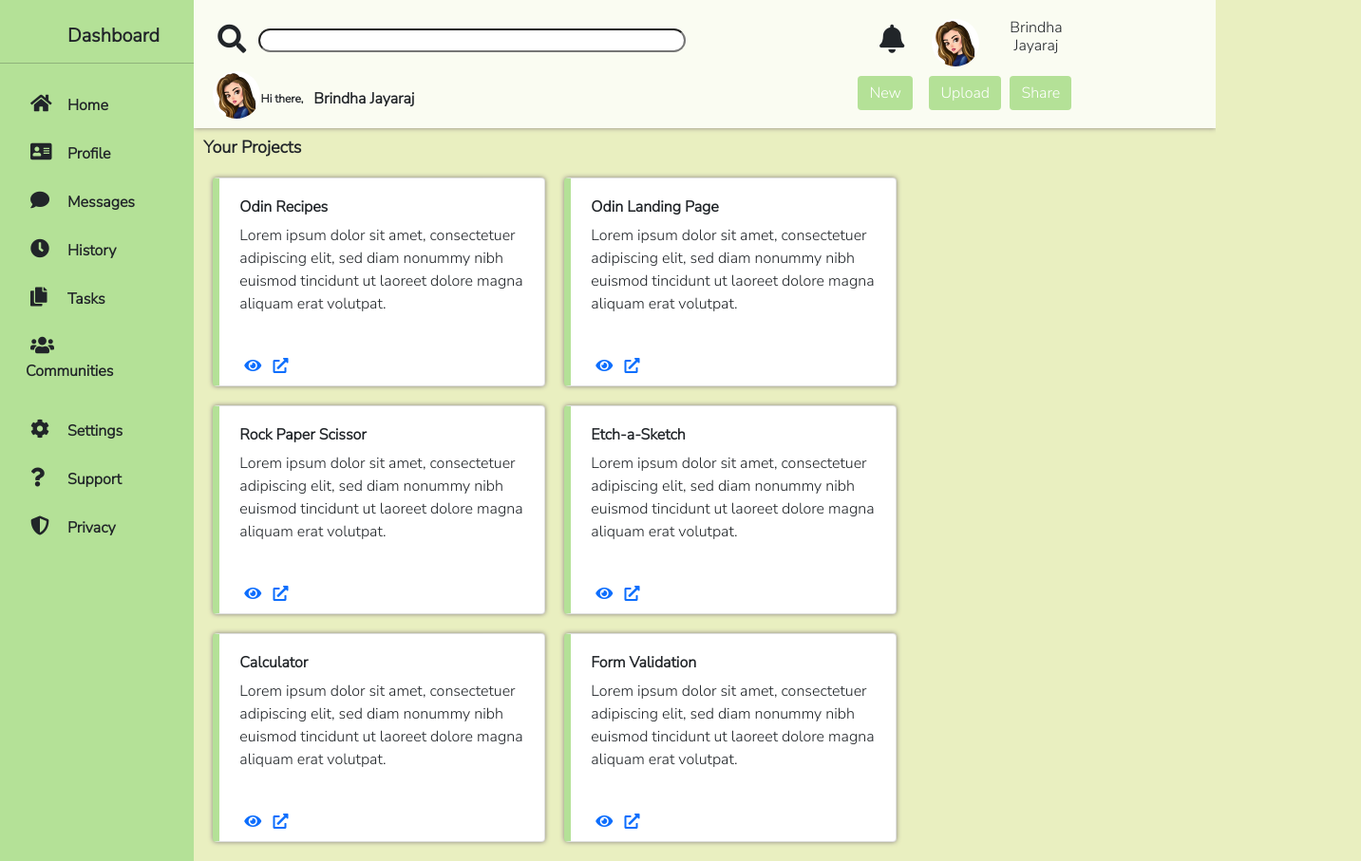
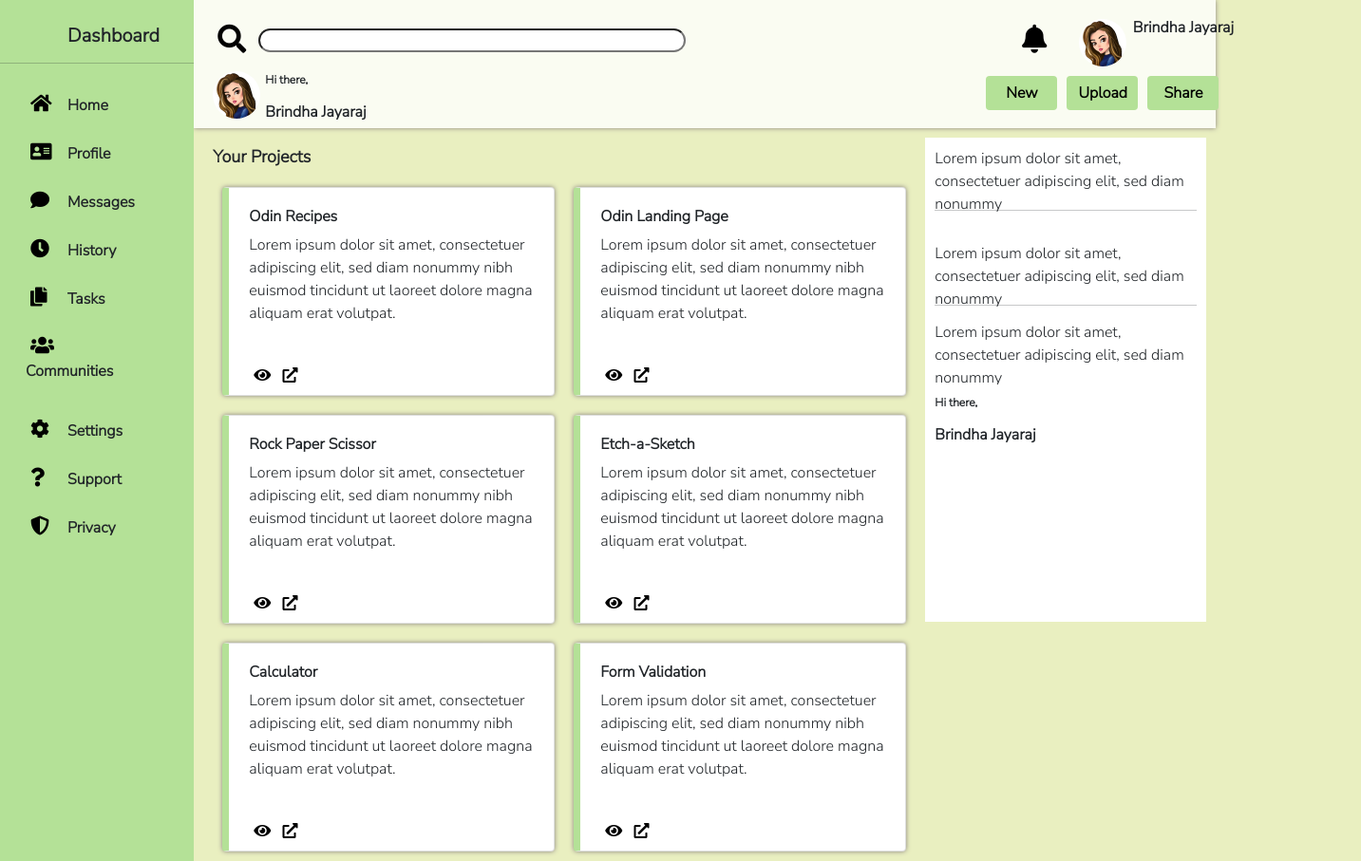
Before and after one commit to Brindha-hilife/odin_admin_dashboard, a plain HTML site: page index.html in a window 1280 px wide. Shown: the top 907 px of the page at 95% size, 1433 px wide, since content can reach past the window. Drawn offline with nearby package versions, Linux system fonts and the light colour scheme; some icons are missing.

Commit message:
Edit styles

```diff
--- a/assets/css/style.css
+++ b/assets/css/style.css
@@ -8,6 +8,7 @@ body{
     width: 100%;
     height: 100vh;
     background-color: #e9efc0 !important;
+    overflow-x: hidden;
 }
 .content{
     display: flex;
@@ -98,13 +99,14 @@ li{
     text-align: left;
     gap: 10px;
 }
-.sub-item{
+.one{
     display: grid;
-    grid-template-columns: 95px 107px ;
-    grid-template-rows: 20px;
-    gap: 10px;
-    text-align: right;
+    grid-template-columns: 55px 110px;
+    /* grid-template-rows: 17px; */
+    gap: 0px;
+    text-align: left;
 }
+
 input{
     width: 450px !important;
     height: 25px !important;
@@ -119,9 +121,17 @@ input{
 }
 .container-grid{
     display: grid;
-    grid-template-columns: 65px 75px 75px;
+    grid-template-columns: 75px 75px 75px;
     gap: 10px;
     text-align: center;
+    justify-content: start;
+}
+.itemtwo{
+    width: 375px;
+}
+.headsix{
+    font-weight: 900;
+    margin-bottom: -10px
 }
 .para{
     font-size: 12px;
@@ -130,6 +140,9 @@ input{
     background-color: #b4e197 !important;
     border: #b4e197 !important;
     margin: 10px;
+    width: 75px;
+    color: black !important;
+    font-weight: 900 !important;
 }
 .grid-container-one {
     display: grid;
@@ -145,6 +158,23 @@ input{
     font-weight: 900;
     margin: 10px;
 }
+.container-left{
+
+    /* grid-template-rows: 750px 350px; */
+    display: grid;
+  gap: 10px;
+  /* background-color: #2196F3; */
+  padding: 10px;
+}
+.firstitem {
+    grid-column: 1 / span 2;
+    grid-row: 1;
+}
+
+.seconditem {
+    grid-column: 3;
+    grid-row: 1 / span 2;
+    }
 .mycard {
     padding: 5px;
     background-color: #e9efc0;
@@ -160,4 +190,16 @@ input{
 .fas{
     margin: 5px;
     width: 0px;
+    color: black;
 }
+.seconditem{
+    display: grid;
+    grid-template-rows: 250px 250px;
+    gap: 10px;
+}
+.firstrow, .secondcard{
+    background-color: #fff !important;
+    display: grid;
+    grid-template-rows: 50px 50px 50px;
+    padding: 10px;
+}
--- a/index.html
+++ b/index.html
@@ -53,12 +53,12 @@
             <div class="itemone">
               <i class="fas fa-search"></i>&ensp;&ensp; <input  type="search">
             </div>
-            <div class="itemone">
+            <div class="itemone one">
               <div class="sub-item">
                 <img src="assets/css/images/avatar.jpg" alt="Avatar" class="avatar">
               </div>
             <div class="sub-item">
-                <p class="para"><b>Hi there,<h6>Brindha Jayaraj</h6></b>  </p>
+              <p class="para"><strong>Hi there,<h6>Brindha Jayaraj</h6></strong></p>
             </div>
           </div>
           </div>
@@ -67,7 +67,7 @@
           <div class="container-grid">
             <div class="itemtwo"><i class="fas fa-bell"></i></div>
             <div class="itemtwo"><img src="assets/css/images/avatar.jpg" alt="Avatar" class="avatar"></div>
-            <div class="itemtwo"><h6>Brindha Jayaraj</h6></div>
+            <div class="itemtwo"><h6 class="headsix">Brindha Jayaraj</h6></div>
           </div>
           <div class="container-grid">
             <div class="itemtwo"><button class="btn btn-primary">New</button></div>
@@ -76,13 +76,15 @@
           </div>
         </div>
       </div>
+      <div class="container-left grid-col-2">
+        <div class="firstitem">
           <h4 class="headone">Your Projects</h4>
           <div class="grid-container-one">
             <div class="card mycard">
               <div class="card-body">
                 <h4 class="card-title mytitle">Odin Recipes</h4>
                 <p class="card-text">Lorem ipsum dolor sit amet, consectetuer adipiscing elit, sed diam nonummy nibh euismod tincidunt ut laoreet dolore magna aliquam erat volutpat.</p><br>
-              <a href="#" class="card-link text-end"><i class="fas fa-eye"></i></a>
+                <a href="#" class="card-link"><i class="fas fa-eye"></i></a>
                 <a href="#" class="card-link"><i class="fas fa-external-link-alt"></i></a>
               </div>
             </div>
@@ -128,7 +130,30 @@
             </div>
           </div>
         </div>
+        <div class="seconditem">
+          <div class="firstcard">
+            <div class="firstrow">
+              <div class="itemone">
+                <p>Lorem ipsum dolor sit amet, consectetuer adipiscing elit, sed diam nonummy</p>
+              </div><hr>
+              <div class="itemone">
+                <p>Lorem ipsum dolor sit amet, consectetuer adipiscing elit, sed diam nonummy</p>
+              </div><hr>
+              <div class="itemone">
+                <p>Lorem ipsum dolor sit amet, consectetuer adipiscing elit, sed diam nonummy</p>
               </div>
             </div>
+          </div>
+          <div class="secondcard">
+            <div class="sub-item">
+              <p class="para"><strong>Hi there,<h6>Brindha Jayaraj</h6></strong></p>
+            </div>
+          </div>
+          </div>
+        </div>
+      </div>
+    </div>
+  </div>
+
 </body>
 </html>
```
Also changed, not shown: assets/css/images/av1.png (added), assets/css/images/av2.png (added). Lines whose indentation alone changed are shown as unchanged.
